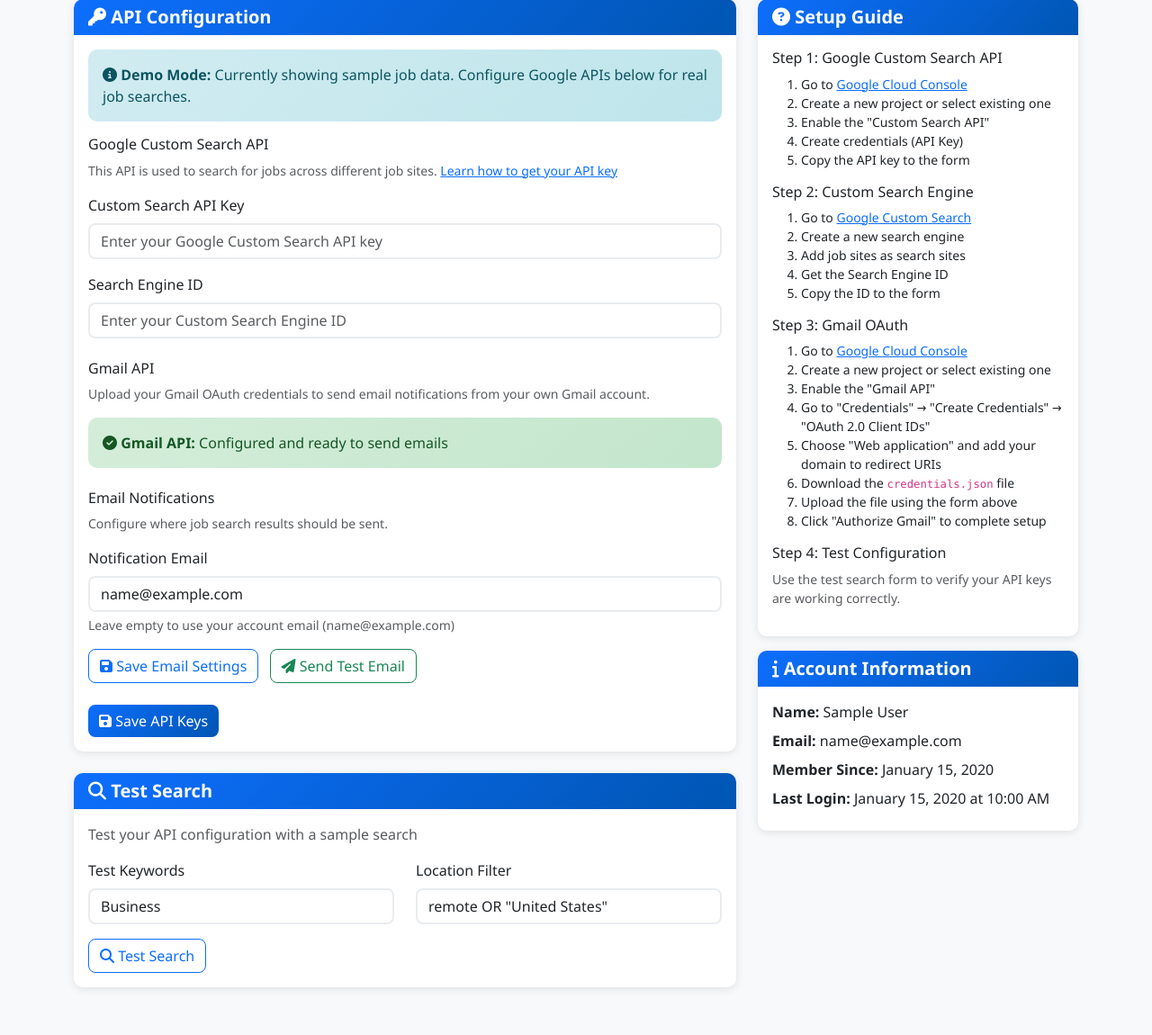
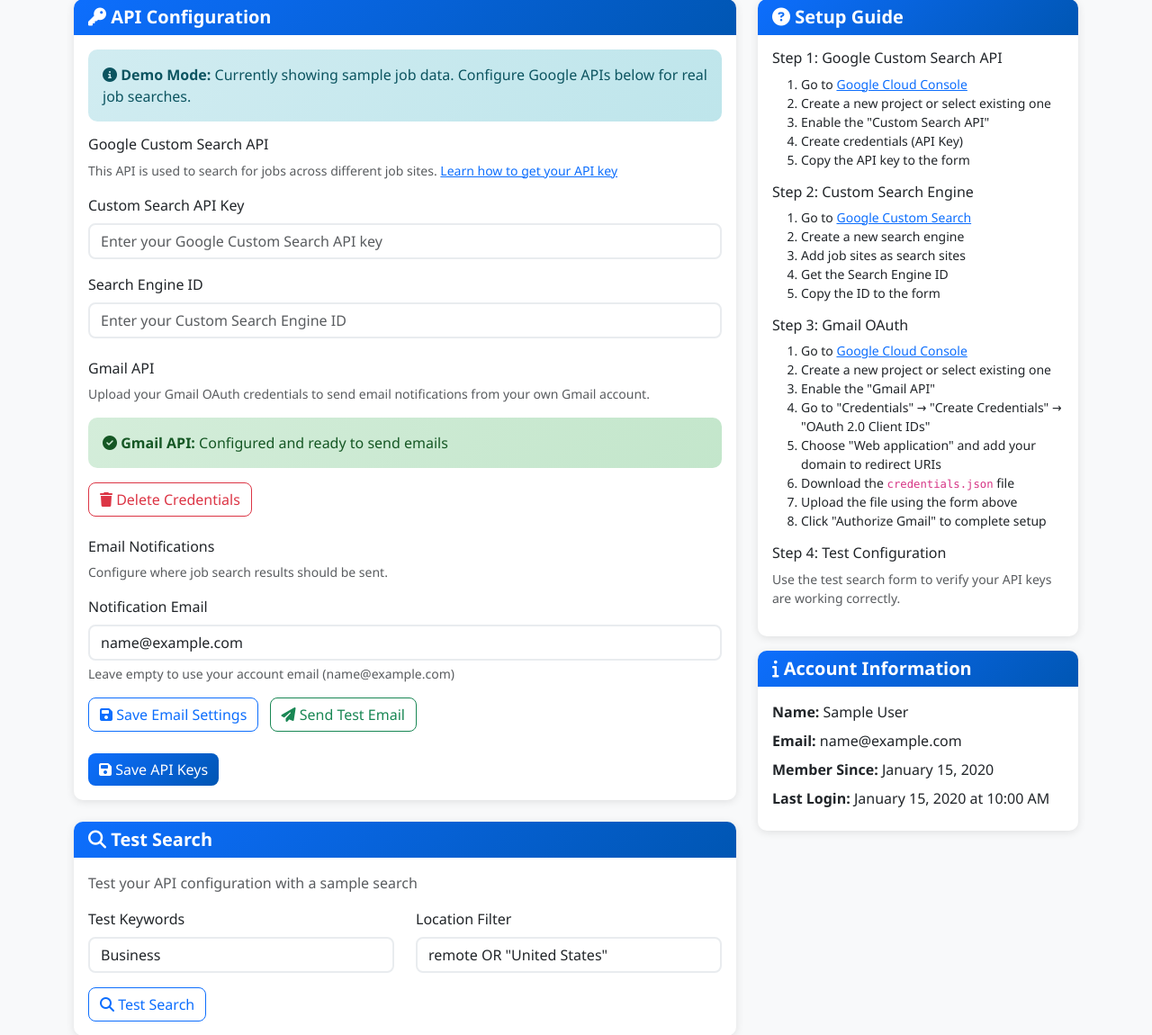
Before and after one commit to AYHD-youtube/daily-job-search, a Flask app: page /settings in a window 1280 px wide. Shown: the part 173-1323 px from the top of the page at 90% size. Run offline with Flask 3, Linux system fonts and the light colour scheme; a user stored in the database is signed in; tables that the repository leaves empty hold one stand-in row (values such as "Sample post"); some libraries are stand-ins or nearby versions.

Commit message:
feat(settings): add delete credentials functionality
- Add API endpoint to delete user OAuth credentials
- Add delete button in settings UI
- Clear both OAuth credentials and Gmail auth tokens
- Add confirmation dialog for deletion
- Update UI to show delete button when credentials exist

```diff
--- a/app.py
+++ b/app.py
@@ -1042,6 +1042,22 @@ def upload_credentials():
 
     return jsonify({'success': False, 'message': 'Please upload a .json file'}), 400
 
+@app.route('/api/delete-credentials', methods=['POST'])
+@login_required
+def delete_credentials():
+    """Delete user's OAuth credentials"""
+    try:
+        # Clear user's OAuth credentials
+        current_user.user_oauth_credentials = None
+        current_user.gmail_credentials = None  # Also clear Gmail auth tokens
+        db.session.commit()
+
+        return jsonify({'success': True, 'message': 'Credentials deleted successfully'})
+
+    except Exception as e:
+        logger.error(f"Error deleting credentials: {e}")
+        return jsonify({'success': False, 'message': 'Error deleting credentials'}), 500
+
 @app.route('/api/gmail-status')
 @login_required
 def gmail_status():
--- a/templates/settings.html
+++ b/templates/settings.html
@@ -77,12 +77,18 @@
                         <a href="/gmail-auth" class="btn btn-primary">
                             <i class="fas fa-envelope"></i> Authorize Gmail
                         </a>
+                        <button type="button" class="btn btn-outline-danger ms-2" onclick="deleteCredentials()">
+                            <i class="fas fa-trash"></i> Delete Credentials
+                        </button>
 
                         {% else %}
                         <div class="alert alert-success">
                             <i class="fas fa-check-circle"></i>
                             <strong>Gmail API:</strong> Configured and ready to send emails
                         </div>
+                        <button type="button" class="btn btn-outline-danger" onclick="deleteCredentials()">
+                            <i class="fas fa-trash"></i> Delete Credentials
+                        </button>
                         {% endif %}
                     </div>
 
@@ -400,6 +406,34 @@ function uploadCredentials() {
     });
 }
 
+function deleteCredentials() {
+    if (!confirm('Are you sure you want to delete your OAuth credentials? This will disable Gmail functionality until you upload new credentials.')) {
+        return;
+    }
+
+    fetch('/api/delete-credentials', {
+        method: 'POST',
+        headers: {
+            'Content-Type': 'application/json',
+        }
+    })
+    .then(response => response.json())
+    .then(data => {
+        if (data.success) {
+            showAlert(data.message, 'success');
+            // Reload page to show updated status
+            setTimeout(() => {
+                window.location.reload();
+            }, 2000);
+        } else {
+            showAlert('Error: ' + data.message, 'danger');
+        }
+    })
+    .catch(error => {
+        showAlert('Error deleting credentials: ' + error, 'danger');
+    });
+}
+
 function sendTestEmail() {
     if (!confirm('Send a test email to verify Gmail configuration?')) {
         return;
```
